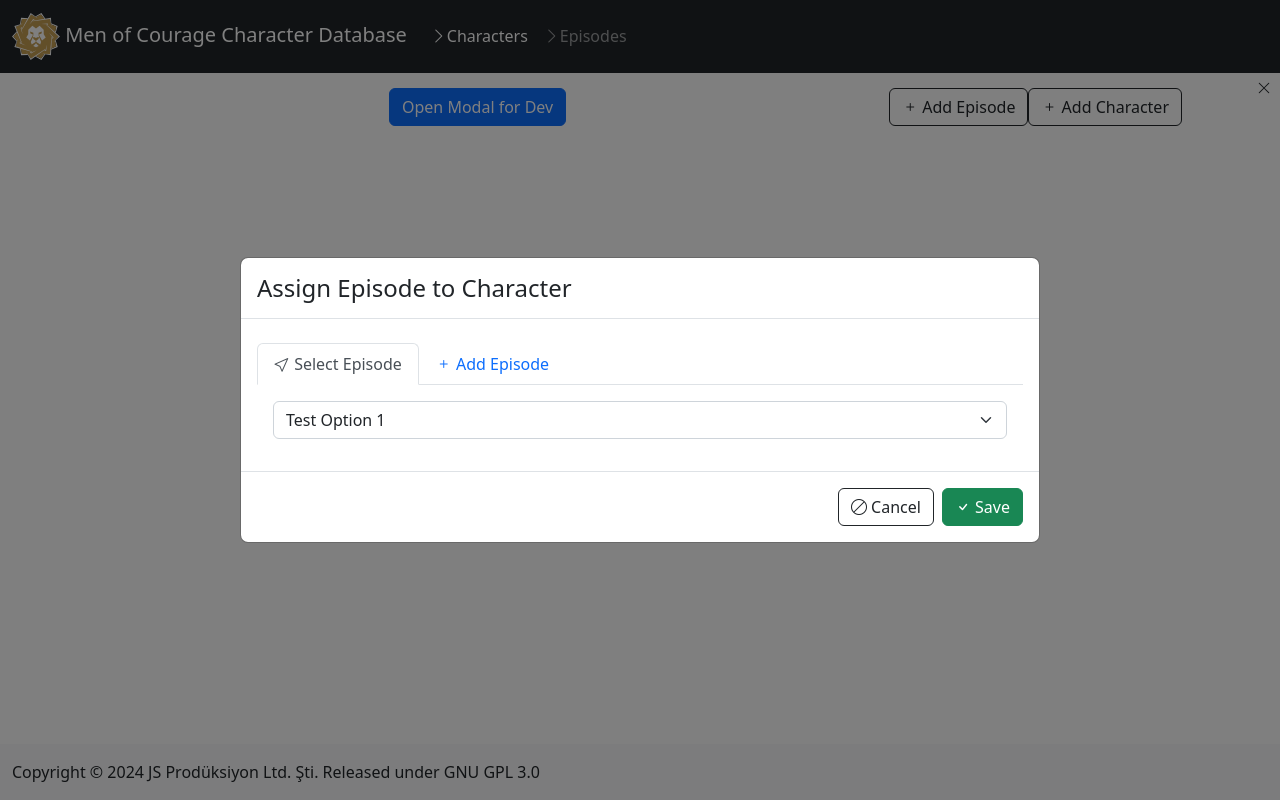
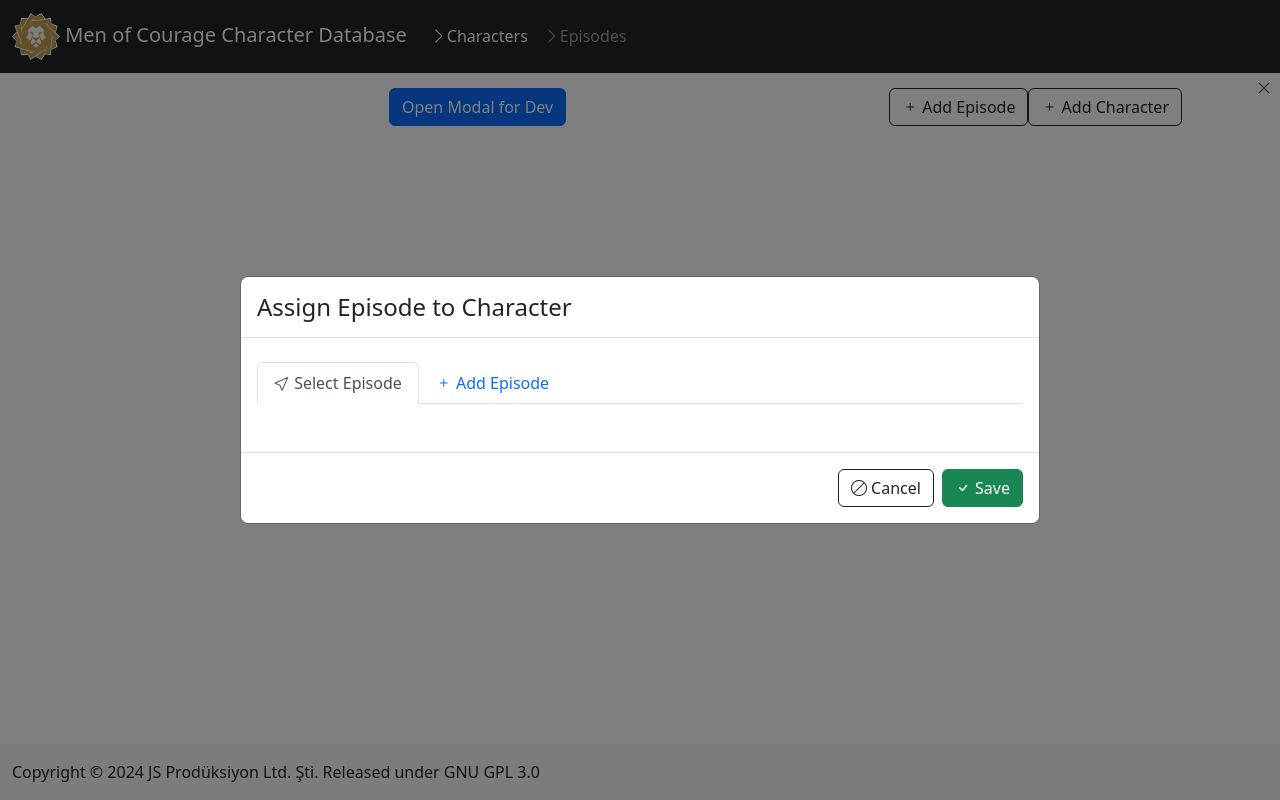
Before and after one commit to JS-Produksiyon/moc-character-db, a Flask app: template app/blueprints/main/templates/main.html.jinja in a window 1280 px wide, after a click on "Open Modal for Dev". Run offline with Flask 3, Linux system fonts and the light colour scheme; the template is opened without the code that fills it, so the values that code supplies are empty; parts of the project's set-up code (start-up, migrations or seed data) failed here and were passed over; some libraries are stand-ins or nearby versions.

Commit message:
tweaked select box

```diff
--- a/app/blueprints/main/templates/modal_appendEpisode.html.jinja
+++ b/app/blueprints/main/templates/modal_appendEpisode.html.jinja
@@ -16,10 +16,7 @@
                 </ul>
                 <div class="tab-content p-3" id="addEpisodeModal_tab_content">
                     <div class="tab-pane active" id="appendEpisodeModal_select" role="tabpanel">
-                        <select class="form-select dselect-search" id="append_selected_episode">
-                            <option>Test Option 1</option>
-                            <option>Test Option 2</option>
-                            <option>Test Option 3</option>
+                        <select class="form-select dselect-search" id="append_selected_episode" name="append_selected_episode">
                         </select>
                     </div>
                     <div class="tab-pane" id="appendEpisodeModal_add" role="tabpanel">
```
